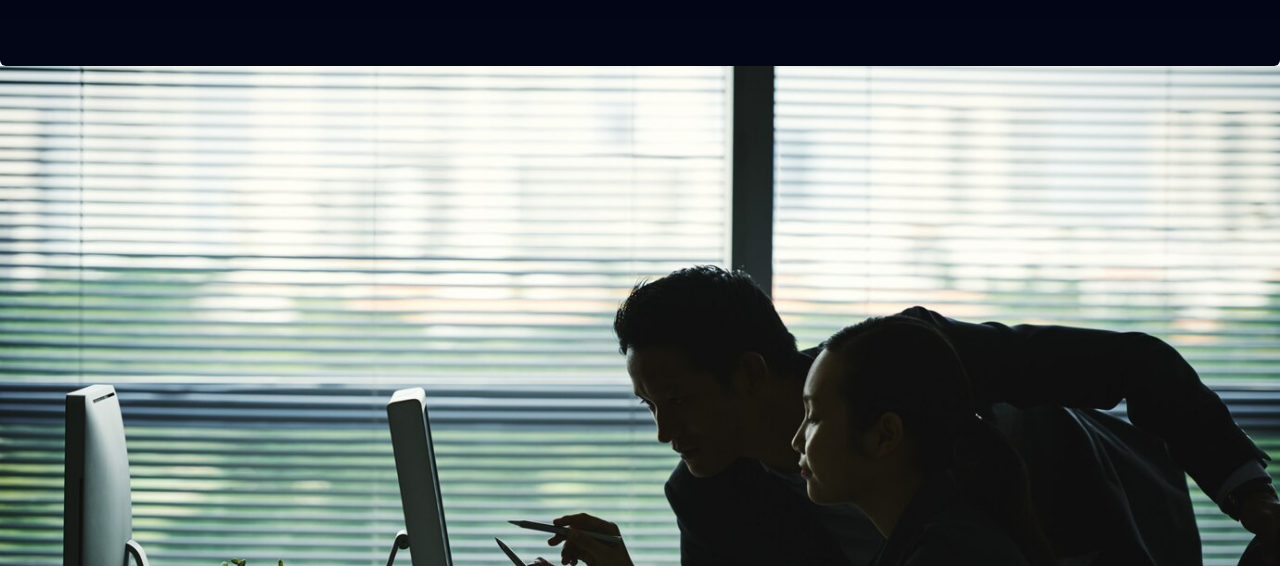
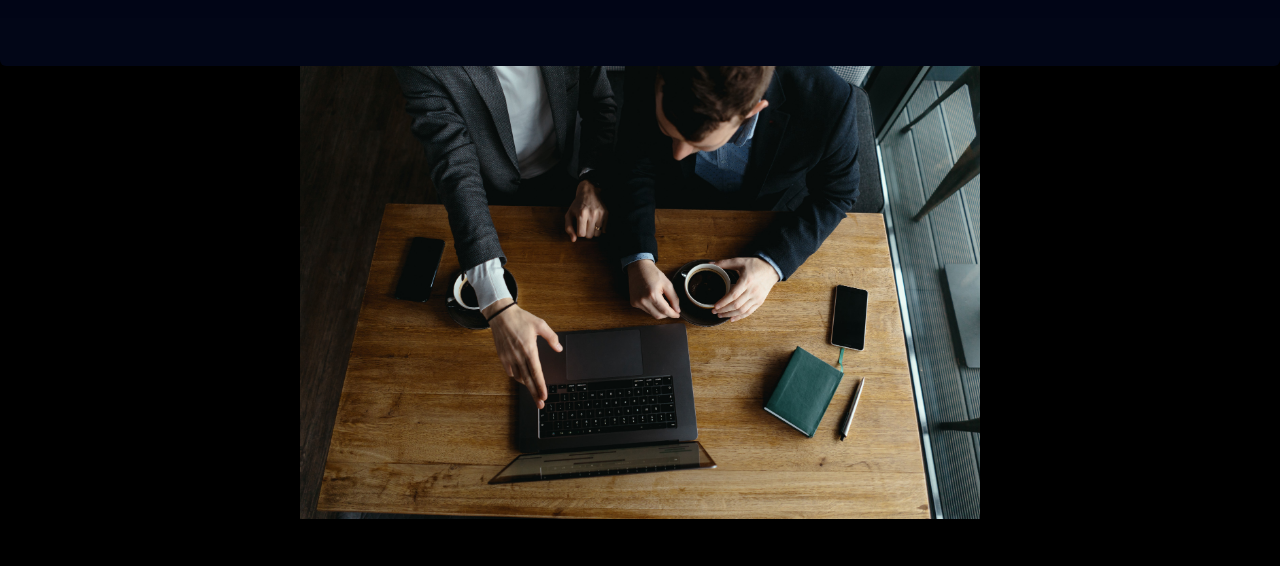
Before and after one commit to uzairshaikh346/digimorphix, a Next.js app: page /contact in a window 1280 px wide. Shown: the part 850-1416 px from the top of the page. Built offline with nearby package versions, Linux system fonts and the light colour scheme.

Commit message:
set images

```diff
--- a/src/app/about/page.tsx
+++ b/src/app/about/page.tsx
@@ -6,11 +6,12 @@ import AboutSectionCards from '../components/AboutSectionCards'
 
 function page() {
   return (
-    <div>
+    <div className='bg-black'>
+
       <LampBanner props="About Us"/>
       <AboutSection/>
       <Image src="/aboutsectionImg.jpg" height={1000} width={1000} alt='about us'
-      className='w-full'/>
+     className='w-full md:px-[300px]'/>
 
       <AboutSectionCards/>
     </div>
--- a/src/app/contact/page.tsx
+++ b/src/app/contact/page.tsx
@@ -5,10 +5,10 @@ import Image from 'next/image';
 
 function Contact() {
   return (
-    <div>
+    <div className='bg-black'>
       <LampBanner props="Contact us"/>
-      <Image src="/ContactsectionImg.jpg" height={1000} width={1000} alt='about us'
-            className='w-full'/>
+      <Image src="/contactSectionImg.jpg" height={1000} width={1000} alt='about us'
+            className='w-full md:px-[300px]'/>
       <ContactForm/>
     </div>
   )
```
Also changed, not shown: public/ContactsectionImg.jpg, public/aboutsectionImg.jpg.
